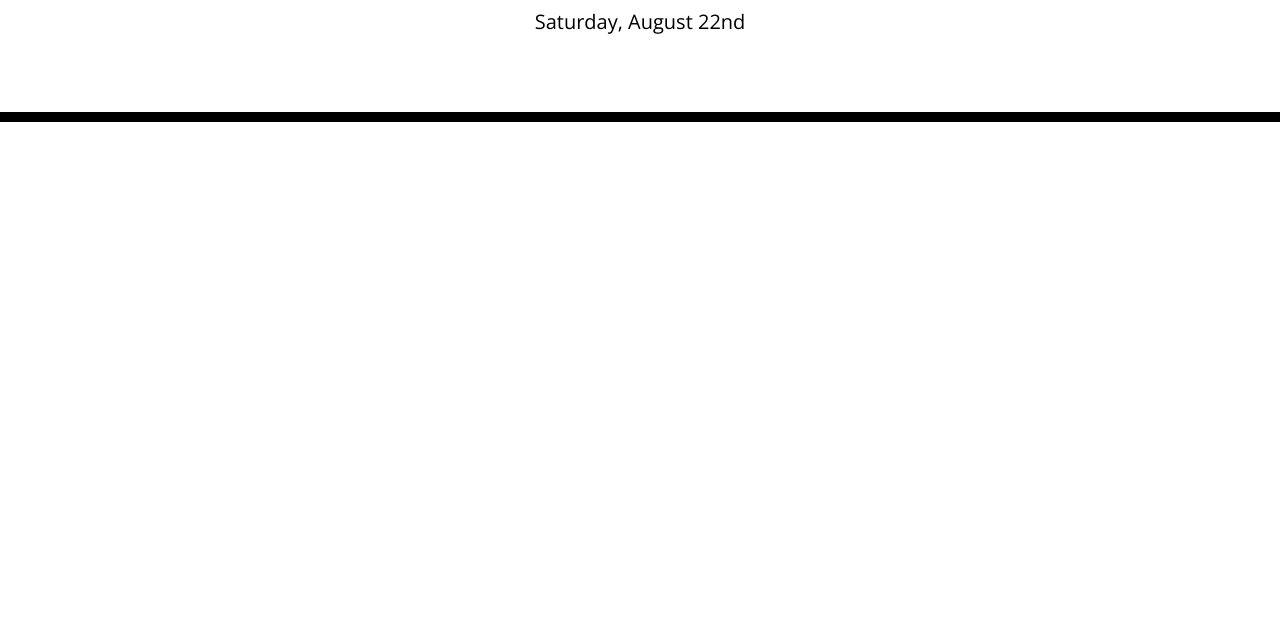
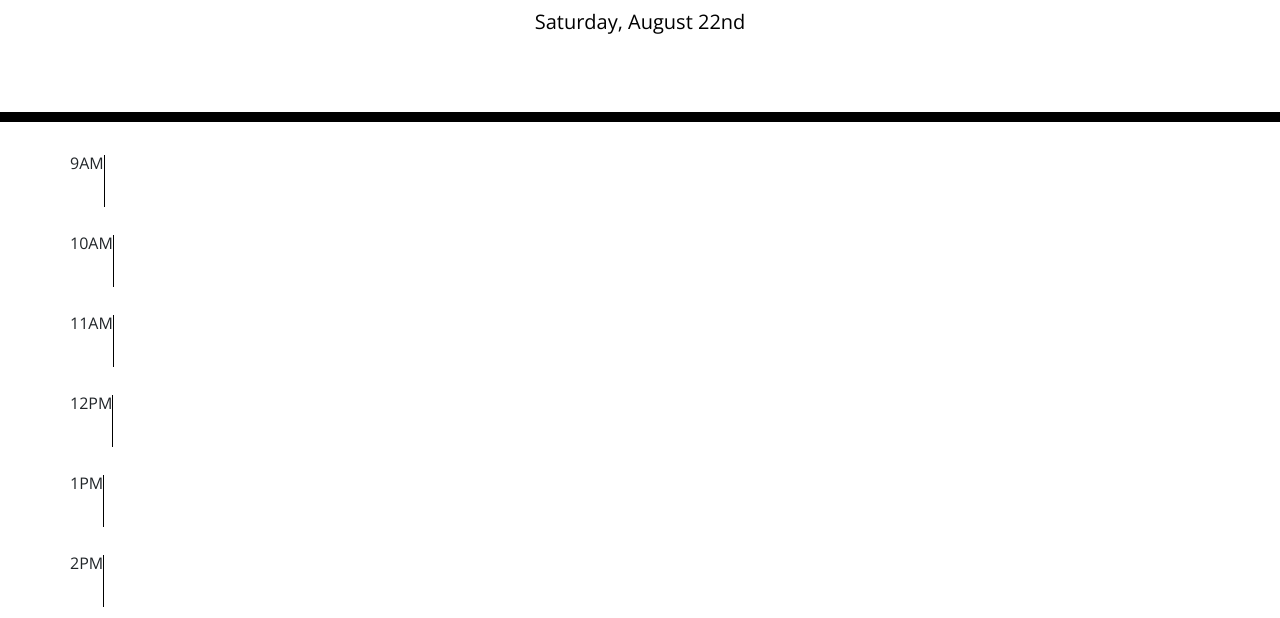
Before and after one commit to abbynf/workday-scheduler, a plain HTML site: page index.html in a window 1280 px wide. Shown: the part 182-800 px from the top of the page. Drawn offline with nearby package versions, Linux system fonts and the light colour scheme.

Commit message:
added loop to create timeblocks with three columns for each hour of the day

```diff
--- a/Assets/style.css
+++ b/Assets/style.css
@@ -4,7 +4,7 @@ body {
     line-height: 1;
 }
 
-  textarea{
+textarea {
     background: transparent;
     border: none;
     resize: none;
--- a/Develop/script.js
+++ b/Develop/script.js
@@ -1,7 +1,40 @@
-    // this command updates the date at the top of the application
-    var currentDate = moment().format('dddd, MMMM Do');
-    console.log(currentDate);
-    $("#currentDay").text(currentDate);
+// this command updates the date at the top of the application
+var currentDate = moment().format('dddd, MMMM Do');
+$("#currentDay").text(currentDate);
 
-    // This loop creates a div for the row, three divs for the columns
-    // for (i == 0; i<)
+// This array holds all the hours that need to be displayed
+var hoursAvailable = ["9AM", "10AM", "11AM", "12PM", "1PM", "2PM", "3PM", "4PM", "5PM"]
+
+var containerEl = $(".container")
+
+newDiv = "<div></div";
+
+// This loop creates a div for the row, three divs for the columns
+for (i = 0; i < 9; i++) {
+    var newRow = $(newDiv);
+    newRow.addClass("row");
+    containerEl.append(newRow)
+
+    // Create three columns, append all to newRow
+    // Creates column to hold time of timeblock
+    newColTime = $(newDiv);
+    newColTime.addClass("column")
+              .text(hoursAvailable[i]);
+    newRow.append(newColTime);
+
+    // Creates column to hold textarea
+    newColText = $(newDiv);
+    newColText.addClass("column");
+    newColContent = $("<textarea></textarea>");
+    newColText.append(newColContent);
+    newRow.append(newColText);
+
+    // Creates column to hold save button
+    newColBtn = $(newDiv);
+    newColBtn.addClass("column");
+    newRow.append(newColBtn);
+
+
+}
+
+console.log(window);
```
Lines whose indentation alone changed are shown as unchanged.
